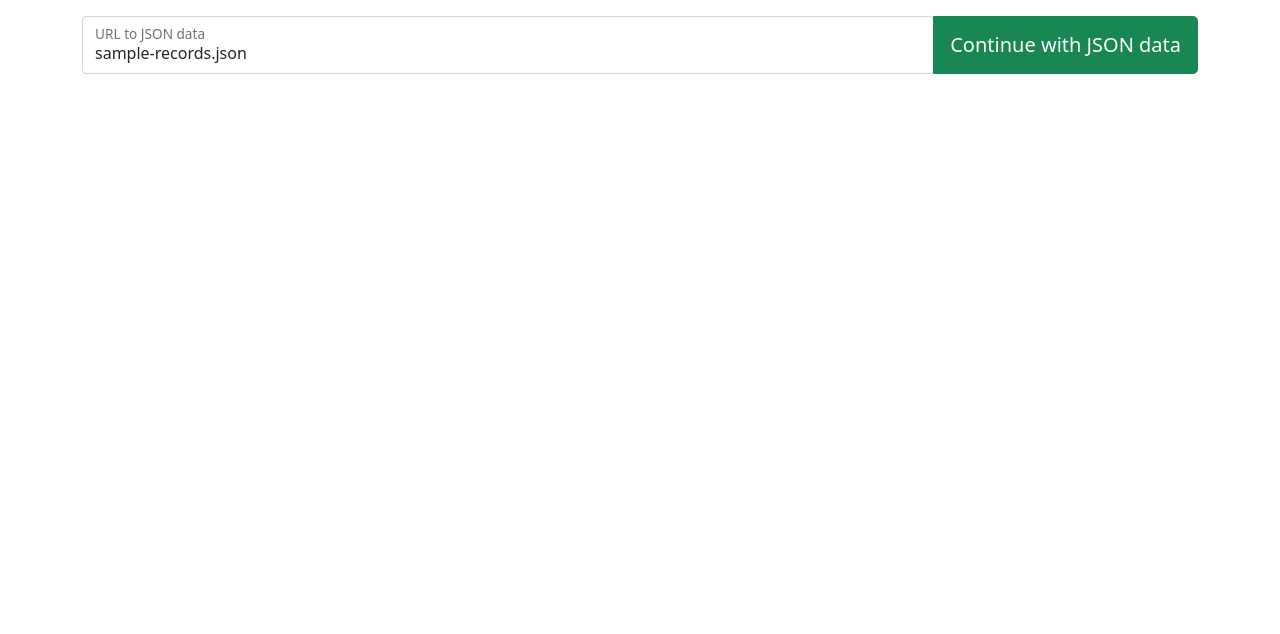
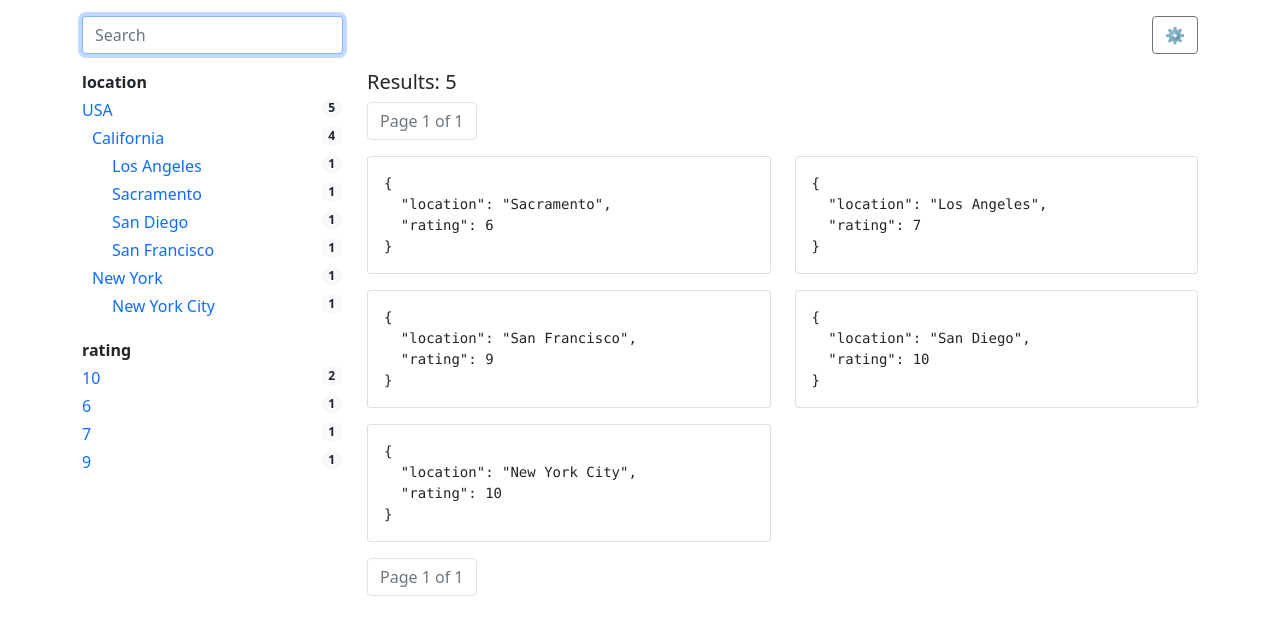
Before and after one commit to jonashw/simple-faceted-search-engine-in-JavaScript, a React (Vite) app: page /new in a window 1280 px wide. Shown: the top 634 px of the page. Built offline with nearby package versions, Linux system fonts and the light colour scheme.

Commit message:
add /new route for simpler dev

```diff
--- a/src/components/App.tsx
+++ b/src/components/FacetedSearchWizard.tsx
@@ -52,7 +52,7 @@ const getJson = async (url:string): Promise<any> => {
 	}
 };
 
-export default function App() {
+export default function FacetedSearchWizard() {
 	const [urlParams, setUrlParams] = useSearchParams();
 	const [state,setState] = React.useState<AppState>(defaultAppState);
 	const [settingsVisible,setSettingsVisible] = React.useState<boolean>(
@@ -60,10 +60,10 @@ export default function App() {
 	);
 	useEffect(() => {
 		const effect = async () => {
-			let dto = deserialize(urlParams);
+			const dto = deserialize(urlParams);
 			console.log('AppStateDto',dto);
 			//let state = await AppStateConverter.fromDto(dto, getJson, 'sample-records.json');
-			let newState = await AppStateConverter.fromDto(dto,getJson);
+			const newState = await AppStateConverter.fromDto(dto,getJson);
 			setState(newState);
 			console.log('from URL',state,newState);
 		};
--- /dev/null
+++ b/src/components/New.tsx
@@ -0,0 +1,62 @@
+import React from "react";
+import { CreateFacetedIndex, Query, UISettings, defaultUiSettings } from "../model";
+import Search from "./Search";
+
+export function New(){
+    const [query,setQuery] = React.useState<Query>({});
+    const ix = CreateFacetedIndex([
+        {
+            location: 'Sacramento',
+            rating: 6
+        },
+        {
+            location: 'Los Angeles',
+            rating: 7
+        },
+        {
+            location: 'San Francisco',
+            rating: 9
+        },
+        {
+            location: 'San Diego',
+            rating: 10
+        },
+        {
+            location: 'New York City',
+            rating: 10
+        },
+    ], {
+        facet_fields: [],
+        display_fields: [],
+        facet_term_parents: {
+            location: {
+                'Sacramento': 'California',
+                'Los Angeles': 'California',
+                'San Francisco': 'California',
+                'San Diego': 'California',
+                'New York City': 'New York',
+                'New York': 'USA',
+                'California': 'USA'
+            }
+        }
+    });
+
+    return <Search {...{
+        viewSettings: () => {
+            console.log('view settings');
+        },
+        currentPageNumber: 1,
+        setCurrentPageNumber: (p: number) => {
+            console.log('set page to ' + p);
+        },
+        ix,
+        debug: false,
+        uiSettingControls: [],
+        query,
+        setQuery,
+        setUiSettings: (ui: UISettings) => {
+            console.log('setUiSettings', ui);
+        },
+        uiSettings: defaultUiSettings
+    }}/>;
+}
--- a/src/main.tsx
+++ b/src/main.tsx
@@ -1,14 +1,13 @@
 import React from 'react'
-import { BrowserRouter as Router } from "react-router-dom";
+import { RouterProvider, createBrowserRouter } from "react-router-dom";
 import ReactDOM from 'react-dom/client'
-import App from './components/App.tsx'
+import { routes } from './routes.tsx';
 
-ReactDOM.createRoot(document.getElementById('root')!).render(
+const router = createBrowserRouter(routes);
+
+ReactDOM
+.createRoot(document.getElementById('root')!)
+.render(
   <React.StrictMode>
-    <Router>
-      <div className="container pt-3">
-        <App/>
-      </div>
-    </Router>
-  </React.StrictMode>,
-)
+    <RouterProvider router={router}/>
+  </React.StrictMode>);
--- /dev/null
+++ b/src/routes.tsx
@@ -0,0 +1,21 @@
+import React from 'react';
+import { Outlet, RouteObject } from "react-router-dom";
+import FacetedSearchWizard from './components/FacetedSearchWizard.tsx';
+import { New } from './components/New.tsx';
+
+export const routes: RouteObject[] = [
+  {
+    path: "/",
+    element: <div className="container pt-3"><Outlet /></div>,
+    children: [
+      {
+        path: "",
+        element: <FacetedSearchWizard />
+      },
+      {
+        path: "/new",
+        element: <New />
+      }
+    ]
+  },
+];
```
